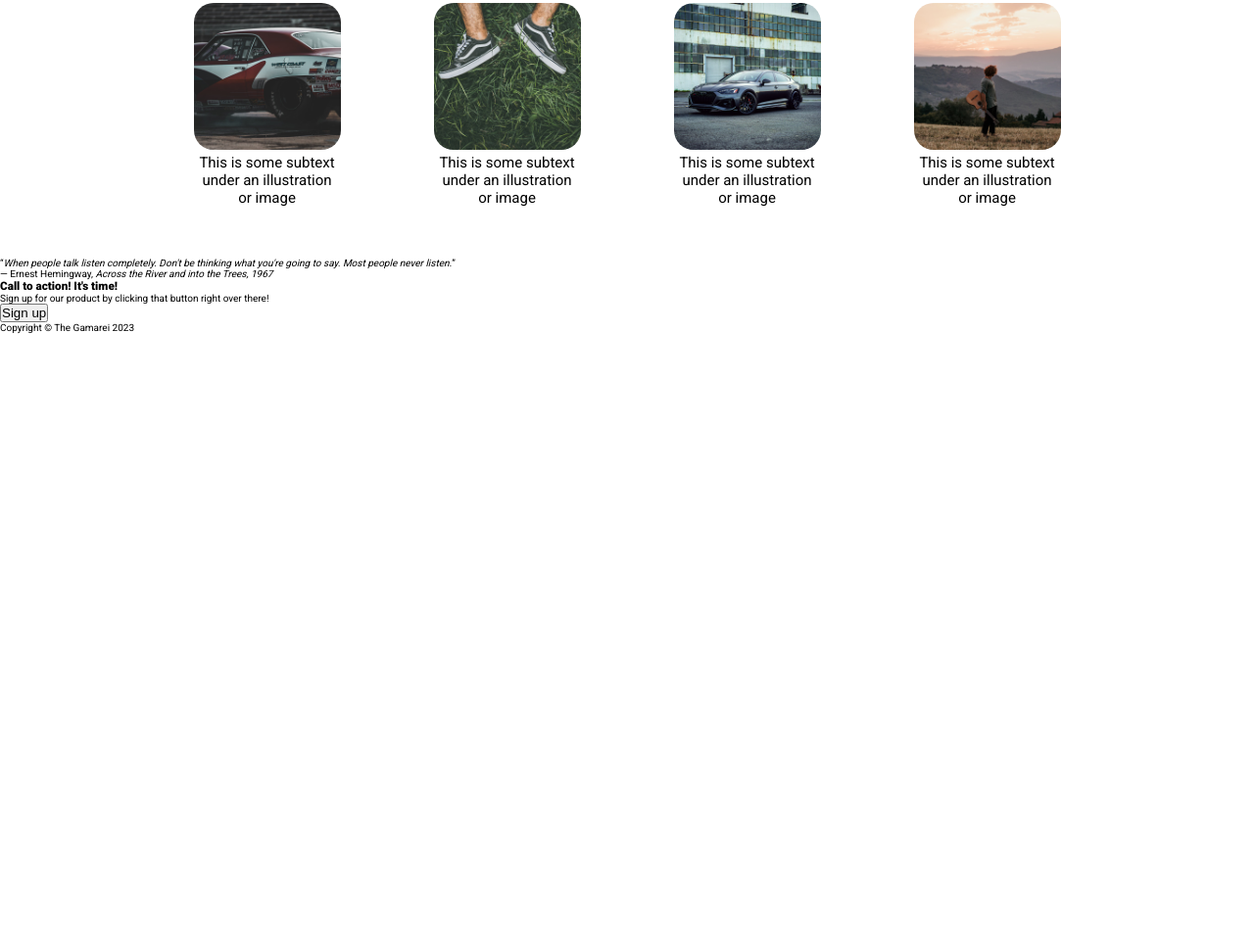
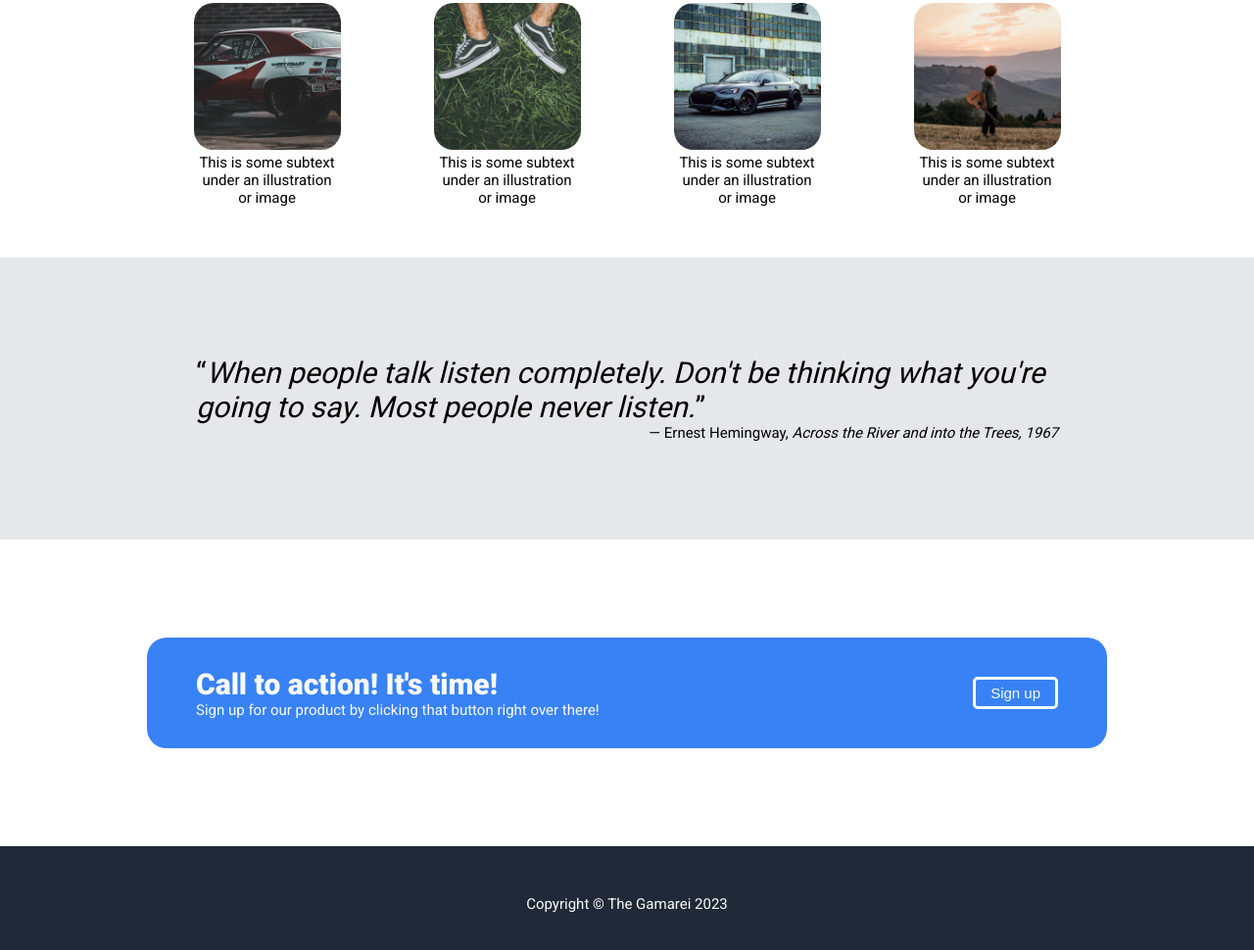
Before and after one commit to luisernani/the-gamarei-landingpageproject-for-theodinproject, a plain HTML site: page index.html in a window 1280 px wide. Shown: the part 450-1420 px from the top of the page at 98% size. Before the commit the page ends 800 px from the top, so only its background shows below. Drawn offline with Linux system fonts and the light colour scheme.

Commit message:
finished project

```diff
--- a/index.html
+++ b/index.html
@@ -24,7 +24,7 @@
                 <div class="hero-box">
                     <h1><strong>The Gamarei</strong></h1>
                     <p>This website has some subtext that goes here under the main title. It's a smaller font and the color is lower contrast</p>
-                    <button><a href="">Sign up</a></button>
+                    <button>Sign up</button>
                 </div>
                 <div class="hero-box">
                     <img class="hero-photo"" src="img/audi-header.jpg" alt="audi a4 photo">
@@ -57,10 +57,15 @@
             </div>
             <div class="call-to-action-container">
                 <div class="call-to-action-box">
-                    <h3>Call to action! It's time!</h3>
-                    <p>Sign up for our product by clicking that button right over there!</p>
-                    <button>Sign up</button>
+                    <div class="call-to-action-txt">
+                        <h3>Call to action! It's time!</h3>
+                        <p>Sign up for our product by clicking that button right over there!</p>
+                    </div>
+                    <div class="call-to-action-button">
+                        <button>Sign up</button>
+                    </div>
                 </div>
+
             </div>
         </main>
         <footer>
--- a/style.css
+++ b/style.css
@@ -15,6 +15,9 @@ body{
 }
 a{
     text-decoration: none;
+    cursor: pointer;
+}
+button{
     cursor: pointer;
 }
 
@@ -67,6 +70,7 @@ nav .nav-link{
 }
 .hero-container button{
     background-color: #3882f6;
+    color: #f9faf8;
     border: none;
     border-radius: .5rem;
     padding: .5rem 1.5rem;
@@ -102,3 +106,62 @@ h2{
     padding: .2rem;
     text-align: center;
 }
+
+
+/* --------------- QUOTE CONTAINER ---------------*/
+.quote-container{
+    padding: 10rem 20rem;
+    background-color: #e5e7eb;
+}
+.quote-container q{
+font-size: 3rem;
+}
+.quote-container figcaption{
+    font-size: 1.5rem;
+    text-align: end;
+}
+
+
+/* --------------- CALL TO ACTION CONTAINER ---------------*/
+.call-to-action-container{
+    padding: 10rem 15rem;
+}
+.call-to-action-box{
+    display: flex;
+    padding: 3rem 5rem;
+    background-color: #3882f6;
+    color: #f9faf8;
+    border-radius: 2rem;
+}
+.call-to-action-txt{
+    margin-right: auto;
+}
+.call-to-action-txt h3{
+    font-size: 3rem;
+}
+.call-to-action-txt p{
+    font-size: 1.5rem;
+}
+.call-to-action-button{
+    display: flex;
+    align-items: center;
+}
+.call-to-action-button button{
+    background-color: #3882f6;
+    color: #f9faf8;
+    border: solid;
+    border-color: #f9faf8;
+    border-radius: .5rem;
+    padding: .5rem 1.5rem;
+    font-size: 1.5rem;
+}
+
+
+/* --------------- FOOTER ---------------*/
+footer{
+    padding: 5rem 15rem;
+    background-color: #1f2937;
+    color: #f9faf8;
+    font-size: 1.5rem;
+    text-align: center;
+}
```
Also changed, not shown: assignment-images/assignment-image-01.png (added), assignment-images/assignment-image-02.png (added).
